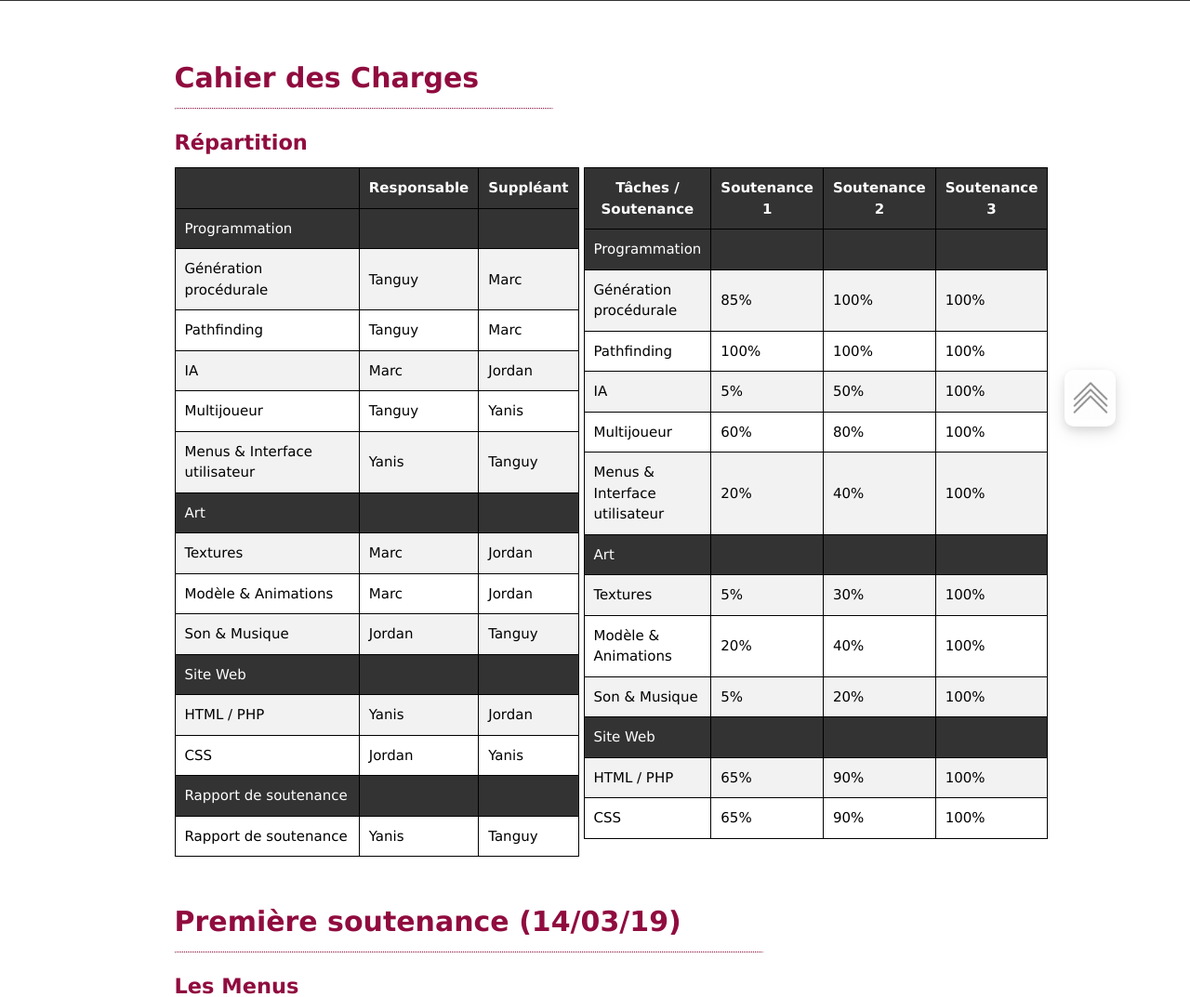
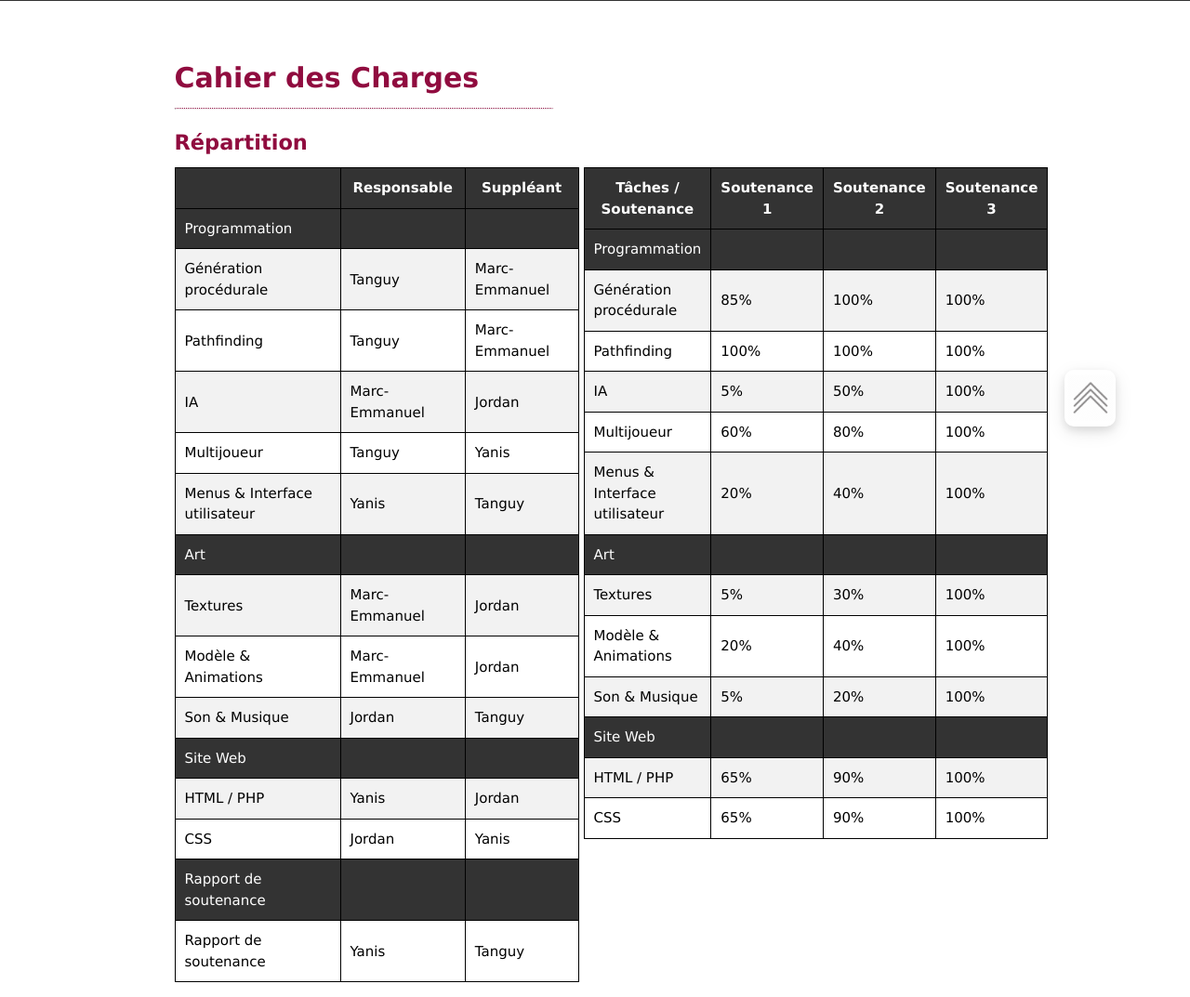
Before and after one commit to Yanisiman/Yanisiman.github.io, a PHP site: page /php/pages/programme.php in a window 1280 px wide. Shown: the part 311-1384 px from the top of the page at 93% size. Run offline with PHP 8.4, Linux system fonts and the light colour scheme.

Commit message:
Correction in program

```diff
--- a/php/pages/programme.php
+++ b/php/pages/programme.php
@@ -39,18 +39,18 @@
 			<tr>
 				<td>Génération procédurale</td>
 				<td>Tanguy</td>
-				<td>Marc</td>
+				<td>Marc-Emmanuel</td>
 			</tr>
 
 			<tr>
 				<td>Pathfinding</td>
 				<td>Tanguy</td>
-				<td>Marc</td>
+				<td>Marc-Emmanuel</td>
 			</tr>
 
 			<tr>
 				<td>IA</td>
-				<td>Marc</td>
+				<td>Marc-Emmanuel</td>
 				<td>Jordan</td>
 			</tr>
 
@@ -74,13 +74,13 @@
 
 			<tr>
 				<td>Textures</td>
-				<td>Marc</td>
+				<td>Marc-Emmanuel</td>
 				<td>Jordan</td>
 			</tr>
 
 			<tr>
 				<td>Modèle & Animations</td>
-				<td>Marc</td>
+				<td>Marc-Emmanuel</td>
 				<td>Jordan</td>
 			</tr>
 
```
